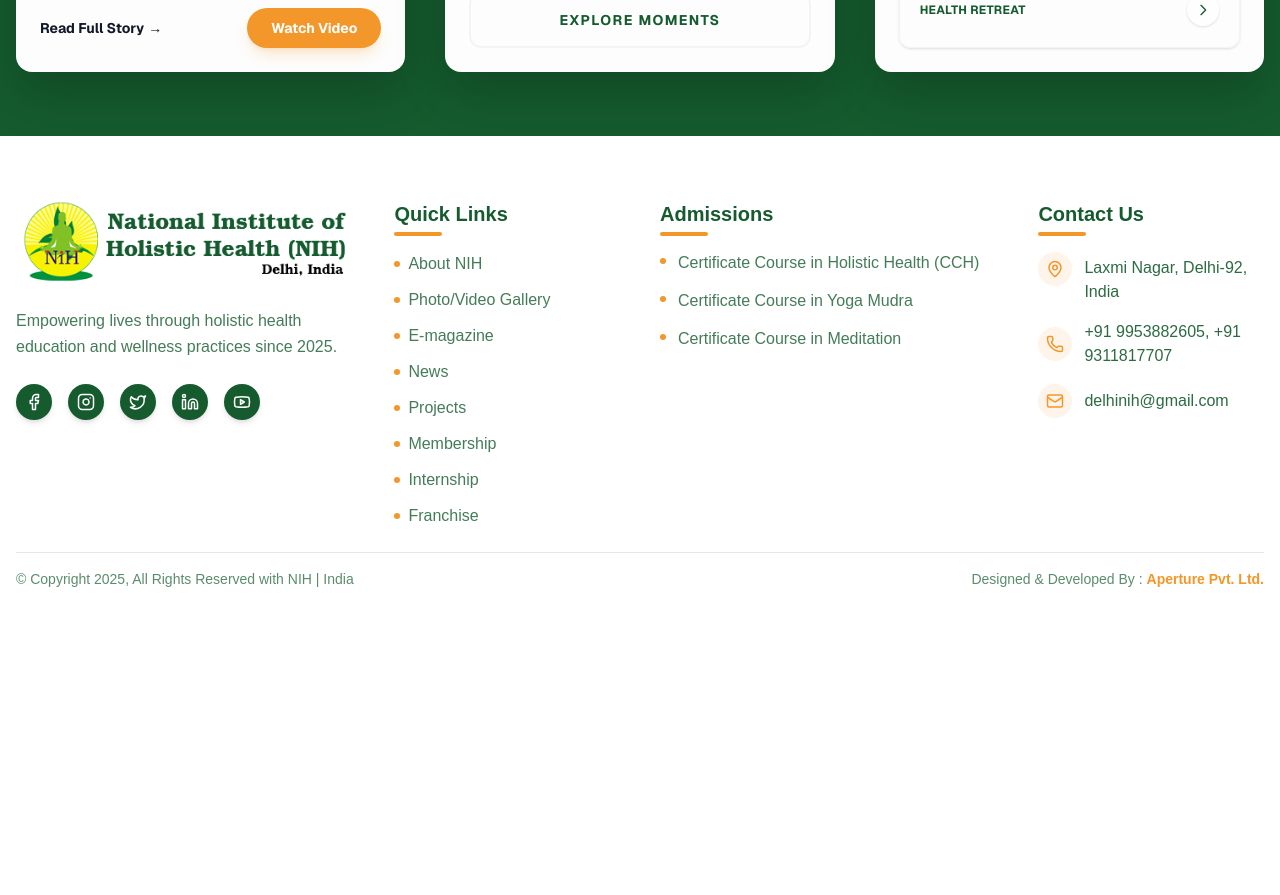
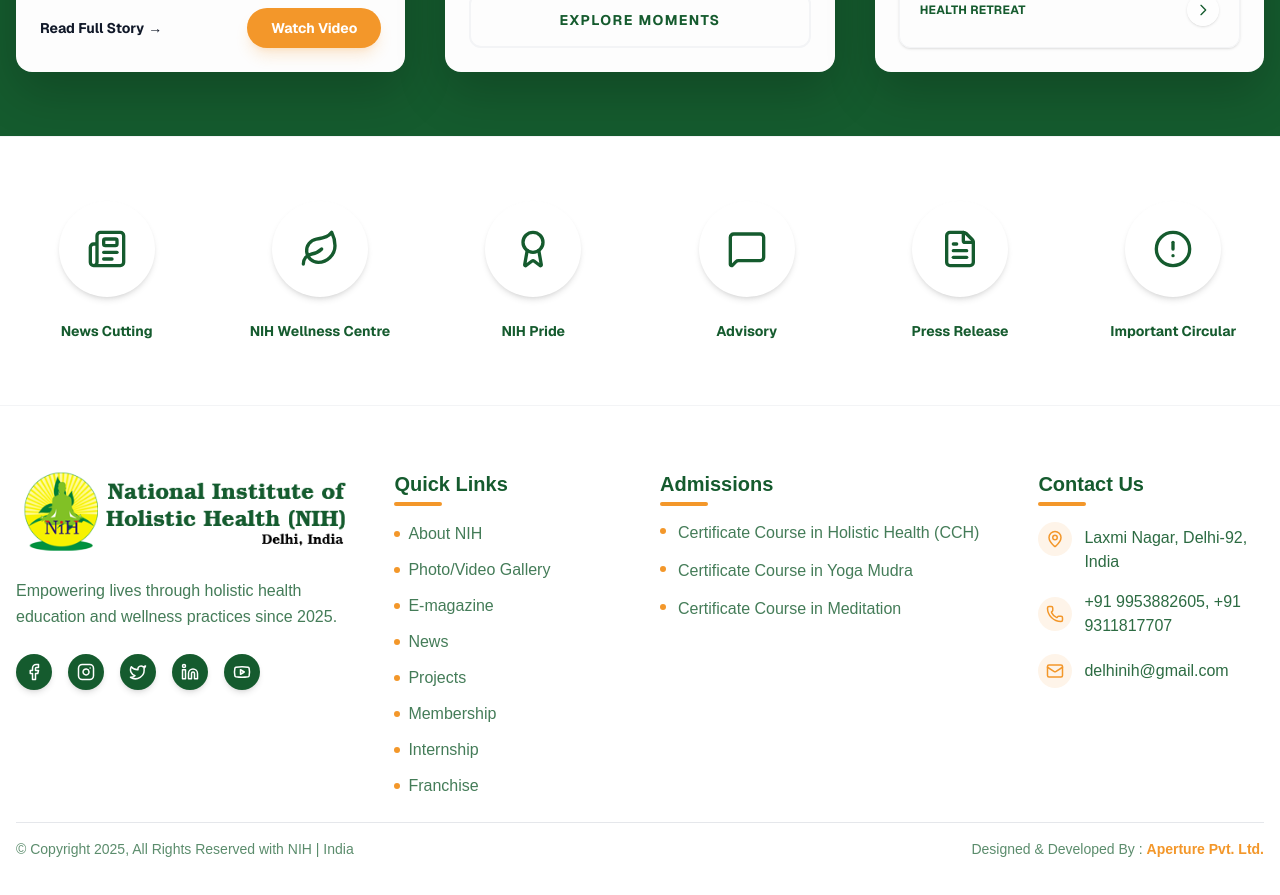
Before and after one commit to armanmishra1000/NIH, a Next.js app: page / in a window 1280 px wide. Shown: the part 2720-3615 px from the top of the page. Before the commit the page ends 3373 px from the top, so only its background shows below. Built offline with nearby package versions, Linux system fonts and the light colour scheme.

Commit message:
feat: Implement core homepage sections including hero slider, statistics, events, news, holistic impact, and quick links.

```diff
--- a/src/app/page.tsx
+++ b/src/app/page.tsx
@@ -2,6 +2,7 @@ import HeroSlider from '@/components/HeroSlider';
 import HolisticImpact from '@/components/HolisticImpact';
 import NIHNumbers from '@/components/NIHNumbers';
 import EventsNews from '@/components/EventsNews';
+import QuickLinks from '@/components/QuickLinks';
 
 export default function Home() {
   const slides = [
@@ -31,6 +32,7 @@ export default function Home() {
       <NIHNumbers />
       <EventsNews />
       <HolisticImpact />
+      <QuickLinks />
     </main>
   );
 }
--- a/src/components/EventCard.tsx
+++ b/src/components/EventCard.tsx
@@ -1,6 +1,4 @@
 "use client";
-
-import React from 'react';
 
 interface EventCardProps {
     date: string;
--- a/src/components/EventsNews.tsx
+++ b/src/components/EventsNews.tsx
@@ -1,6 +1,5 @@
 "use client";
 
-import React from 'react';
 import EventCard from './EventCard';
 import NewsItem from './NewsItem';
 import { ChevronRight } from 'lucide-react';
--- a/src/components/Hero.tsx
+++ /dev/null
@@ -1,117 +0,0 @@
-import Image from 'next/image';
-
-interface StatItem {
-  label: string;
-  value: string;
-}
-
-interface CTAButton {
-  text: string;
-  href: string;
-}
-
-interface HeroSectionProps {
-  title: string;
-  subtitle: string;
-  primaryCTA: CTAButton;
-  secondaryCTA: CTAButton;
-  stats: StatItem[];
-  backgroundImage: string;
-}
-
-export default function HeroSection({
-  title,
-  subtitle,
-  primaryCTA,
-  secondaryCTA,
-  stats,
-  backgroundImage,
-}: HeroSectionProps) {
-  return (
-    <section className="relative min-h-screen flex items-center justify-center overflow-hidden bg-white">
-      <div className="absolute inset-0 z-0">
-        <Image
-          src={backgroundImage}
-          alt="NIH Holistic Health Institute background"
-          fill
-          priority
-          sizes="100vw"
-          quality={90}
-          className="object-cover"
-        />
-        <div className="absolute inset-0 bg-gradient-to-b from-black/60 via-black/40 to-transparent" />
-      </div>
-
-      <div className="relative z-10 mx-auto max-w-7xl px-4 py-12 sm:px-6 sm:py-16 lg:px-8">
-        <div className="grid gap-8 lg:grid-cols-2 lg:gap-12 items-center">
-          <div className="space-y-6 animate-fade-in-up">
-            <h1 className="text-4xl font-bold leading-tight text-white sm:text-5xl lg:text-6xl">
-              {title}
-            </h1>
-            <p className="text-lg leading-relaxed text-gray-100 sm:text-xl">
-              {subtitle}
-            </p>
-            <div className="flex flex-col gap-4 sm:flex-row">
-              <a
-                href={primaryCTA.href}
-                className="flex h-12 items-center justify-center rounded-full bg-[#f3972a] px-8 font-semibold text-white transition-colors hover:bg-[#e0861f] focus:outline focus:ring-2 focus:ring-[#f3972a] focus:ring-offset-2"
-              >
-                {primaryCTA.text}
-              </a>
-              <a
-                href={secondaryCTA.href}
-                className="flex h-12 items-center justify-center rounded-full border-2 border-white px-8 font-semibold text-white transition-colors hover:bg-white/10 focus:outline focus:ring-2 focus:ring-white focus:ring-offset-2"
-              >
-                {secondaryCTA.text}
-              </a>
-            </div>
-
-            <div className="grid grid-cols-2 gap-4 pt-8 sm:grid-cols-4">
-              {stats.map((stat, index) => (
-                <div key={index} className="text-center">
-                  <div className="text-2xl font-bold text-white sm:text-3xl">
-                    {stat.value}
-                  </div>
-                  <div className="text-sm text-gray-200 sm:text-base">
-                    {stat.label}
-                  </div>
-                </div>
-              ))}
-            </div>
-          </div>
-
-          <div className="hidden lg:block">
-            <div className="relative rounded-2xl bg-[#155b2e]/20 p-8 backdrop-blur-sm">
-              <div className="space-y-4">
-                <h3 className="text-xl font-semibold text-white">
-                  Key Achievements
-                </h3>
-                <div className="space-y-3">
-                  <div className="flex items-start gap-3">
-                    <div className="mt-1 size-2 shrink-0 rounded-full bg-[#f3972a]" />
-                    <p className="text-base text-gray-100">
-                      International Conference on Yoga & Holistic Health
-                    </p>
-                  </div>
-                  <div className="flex items-start gap-3">
-                    <div className="mt-1 size-2 shrink-0 rounded-full bg-[#f3972a]" />
-                    <p className="text-base text-gray-100">
-                      224+ Health Checkup Camps conducted
-                    </p>
-                  </div>
-                  <div className="flex items-start gap-3">
-                    <div className="mt-1 size-2 shrink-0 rounded-full bg-[#f3972a]" />
-                    <p className="text-base text-gray-100">
-                      64+ Educational Webinars
-                    </p>
-                  </div>
-                </div>
-              </div>
-            </div>
-          </div>
-        </div>
-      </div>
-
-    </section>
-  );
-}
--- a/src/components/HeroSlider.tsx
+++ b/src/components/HeroSlider.tsx
@@ -1,6 +1,5 @@
 "use client";
 
-import React from 'react';
 import Image from 'next/image';
 import { Swiper, SwiperSlide } from 'swiper/react';
 import { Autoplay, Navigation } from 'swiper/modules';
--- a/src/components/HolisticImpact.tsx
+++ b/src/components/HolisticImpact.tsx
@@ -1,5 +1,5 @@
 'use client';
-import React, { useState, useEffect } from 'react';
+import { useState, useEffect } from 'react';
 import Image from 'next/image';
 import Link from 'next/link';
 /**
--- a/src/components/NIHNumbers.tsx
+++ b/src/components/NIHNumbers.tsx
@@ -1,6 +1,5 @@
 "use client";
 
-import React from 'react';
 import {
     Users,
     UserCheck,
--- a/src/components/NewsItem.tsx
+++ b/src/components/NewsItem.tsx
@@ -1,6 +1,5 @@
 "use client";
 
-import React from 'react';
 import { ChevronRight } from 'lucide-react';
 
 interface NewsItemProps {
--- /dev/null
+++ b/src/components/QuickLinks.tsx
@@ -0,0 +1,81 @@
+'use client';
+
+import { motion } from 'framer-motion';
+import {
+    Newspaper,
+    Leaf,
+    Award,
+    MessageSquare,
+    FileText,
+    AlertCircle
+} from 'lucide-react';
+
+const links = [
+    {
+        title: 'News Cutting',
+        icon: Newspaper,
+        href: '#news'
+    },
+    {
+        title: 'NIH Wellness Centre',
+        icon: Leaf,
+        href: 'https://www.youtube.com/watch?v=ByJ96pjq168'
+    },
+    {
+        title: 'NIH Pride',
+        icon: Award,
+        href: '#pride'
+    },
+    {
+        title: 'Advisory',
+        icon: MessageSquare,
+        href: '#advisory'
+    },
+    {
+        title: 'Press Release',
+        icon: FileText,
+        href: '#press'
+    },
+    {
+        title: 'Important Circular',
+        icon: AlertCircle,
+        href: '#circulars'
+    }
+];
+
+const QuickLinks = () => {
+    return (
+        <section className="sm:py-16 py-12 bg-white border-y border-gray-100">
+            <div className="max-w-7xl mx-auto px-4">
+                <div className="grid grid-cols-2 md:grid-cols-3 lg:grid-cols-6 gap-y-12 gap-x-8">
+                    {links.map((link, index) => (
+                        <motion.a
+                            key={link.title}
+                            href={link.href}
+                            initial={{ opacity: 0, y: 10 }}
+                            whileInView={{ opacity: 1, y: 0 }}
+                            viewport={{ once: true }}
+                            transition={{ delay: index * 0.1 }}
+                            className="flex flex-col items-center group cursor-pointer"
+                        >
+                            {/* Icon Circle */}
+                            <motion.div
+                                transition={{ type: "spring", stiffness: 400, damping: 10 }}
+                                className="w-20 h-20 md:w-24 md:h-24 rounded-full bg-white shadow-md flex items-center justify-center mb-6 group-hover:shadow-lg transition-shadow duration-300"
+                            >
+                                <link.icon className="w-8 h-8 md:w-10 md:h-10 text-secondary transition-colors duration-300" />
+                            </motion.div>
+
+                            {/* Title */}
+                            <h3 className="text-sm font-bold text-secondary text-center transition-colors duration-300">
+                                {link.title}
+                            </h3>
+                        </motion.a>
+                    ))}
+                </div>
+            </div>
+        </section>
+    );
+};
+
+export default QuickLinks;
--- a/src/components/StatCard.tsx
+++ b/src/components/StatCard.tsx
@@ -1,6 +1,6 @@
 "use client";
 
-import React, { useEffect, useRef } from 'react';
+import { useEffect, useRef } from 'react';
 import { motion, useMotionValue, useSpring, useInView } from 'framer-motion';
 import { LucideIcon } from 'lucide-react';
 
```
